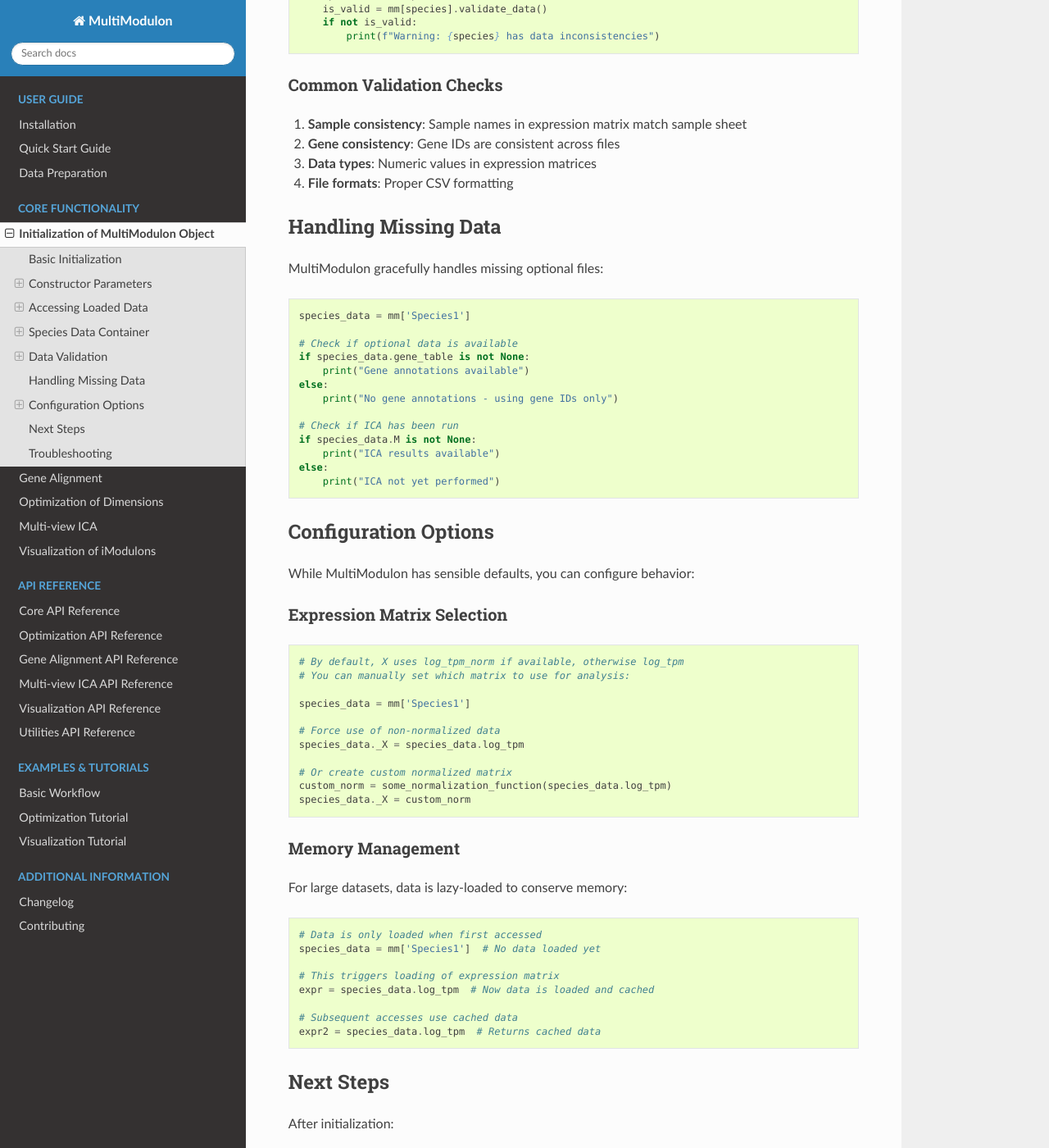
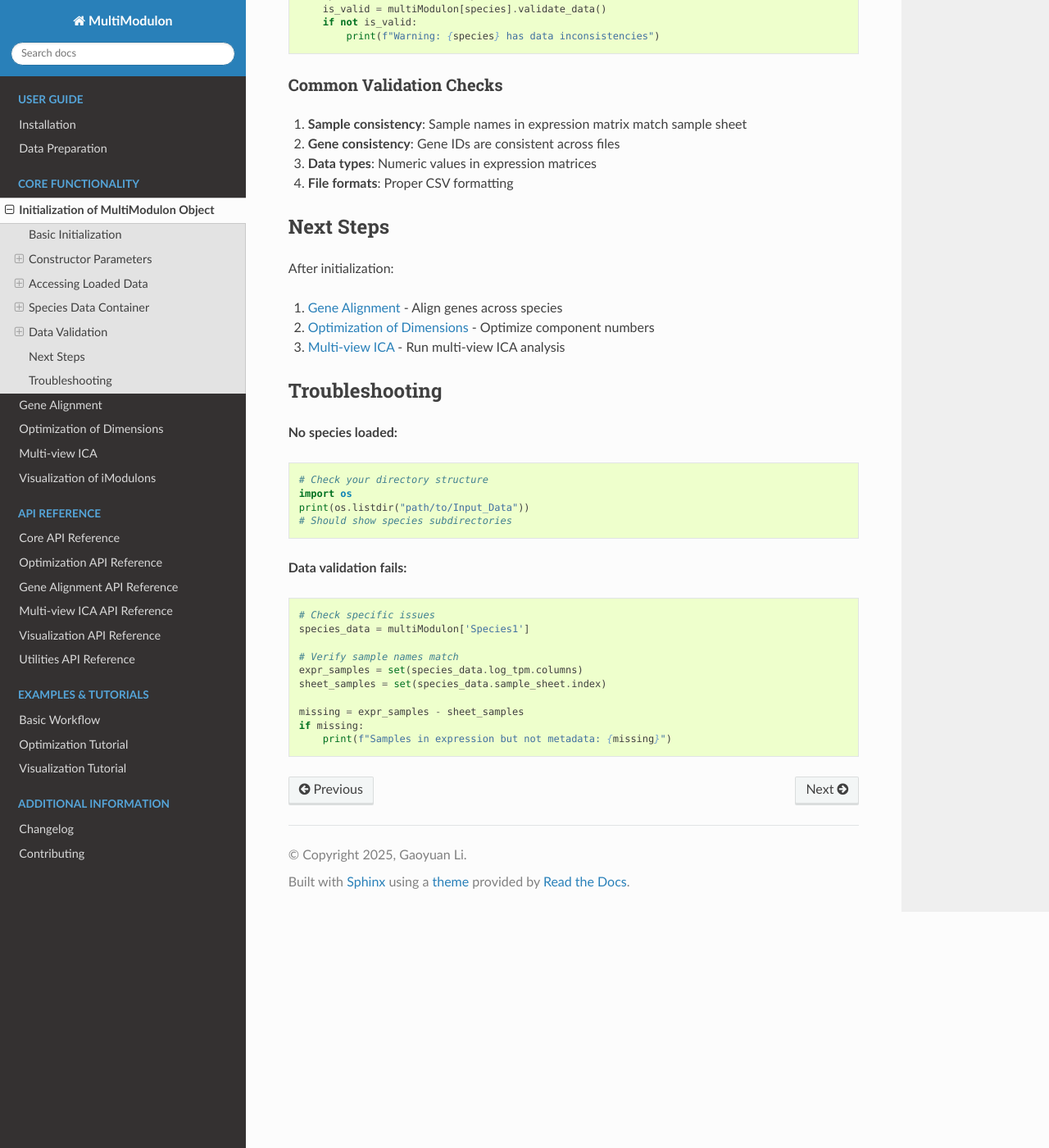
Before and after one commit to Gaoyuan-Li/multimodulon, a Sphinx documentation site: the page built from docs/initialization.rst, in a window 1280 px wide and 1400 px high, scrolled down 2630 px. Shown: the whole window at 82% size. Built offline with Sphinx 7.4.7 and the Read the Docs theme 3.1.0, drawn with Linux system fonts in a browser that asks for light colours; some of the changed text lies outside the part shown.

Commit message:
chore: Update documentation structure and content
- Removed the `sphinx_rtd_theme` import from `conf.py`.
- Revised the directory structure in `data_preparation.rst` to clarify data organization requirements.
- Updated sample sheet recommendations in `data_preparation.rst` to indicate optional columns.
- Enhanced gene alignment examples in `gene_alignment.rst` by changing references from `mm` to `multiModulon` and adjusting alignment thresholds.
- Deleted the `quickstart.rst` file to streamline documentation.

```diff
--- a/docs/conf.py
+++ b/docs/conf.py
@@ -5,7 +5,6 @@
 
 import os
 import sys
-import sphinx_rtd_theme
 
 sys.path.insert(0, os.path.abspath('../..'))
 
--- a/docs/initialization.rst
+++ b/docs/initialization.rst
@@ -13,7 +13,7 @@
    from multimodulon import MultiModulon
 
    # Initialize with path to your Input_Data directory
-   mm = MultiModulon("path/to/Input_Data")
+   multiModulon = MultiModulon("path/to/Input_Data")
 
 During initialization, MultiModulon will:
 
@@ -38,10 +38,10 @@
    .. code-block:: python
 
       # Absolute path
-      mm = MultiModulon("/home/user/project/Input_Data")
+      multiModulon = MultiModulon("/home/user/project/Input_Data")
 
       # Relative path
-      mm = MultiModulon("./Input_Data")
+      multiModulon = MultiModulon("./Input_Data")
 
 Accessing Loaded Data
 ---------------------
@@ -54,7 +54,7 @@
 .. code-block:: python
 
    # Print summary of all loaded data
-   mm.summary()
+   multiModulon.summary()
 
    # Output:
    # MultiModulon Summary:
@@ -69,7 +69,7 @@
 .. code-block:: python
 
    # Get list of loaded species
-   species_list = mm.species
+   species_list = multiModulon.species
    print(species_list)
    # ['Species1', 'Species2', 'Species3']
 
@@ -79,11 +79,11 @@
 .. code-block:: python
 
    # Access data for a specific species using dictionary syntax
-   species1_data = mm['Species1']
+   species1_data = multiModulon['Species1']
 
    # Or iterate through all species
-   for species_name in mm.species:
-       data = mm[species_name]
+   for species_name in multiModulon.species:
+       data = multiModulon[species_name]
        print(f"{species_name}: {data.log_tpm.shape}")
 
 Species Data Container
@@ -112,7 +112,7 @@
    .. code-block:: python
 
       # Access species data
-      species_data = mm['Species1']
+      species_data = multiModulon['Species1']
 
       # Access expression matrix
       expr_matrix = species_data.log_tpm
@@ -133,8 +133,8 @@
 .. code-block:: python
 
    # Validate data for all species
-   for species in mm.species:
-       is_valid = mm[species].validate_data()
+   for species in multiModulon.species:
+       is_valid = multiModulon[species].validate_data()
        if not is_valid:
            print(f"Warning: {species} has data inconsistencies")
 
@@ -145,65 +145,6 @@
 2. **Gene consistency**: Gene IDs are consistent across files
 3. **Data types**: Numeric values in expression matrices
 4. **File formats**: Proper CSV formatting
-
-Handling Missing Data
----------------------
-
-MultiModulon gracefully handles missing optional files:
-
-.. code-block:: python
-
-   species_data = mm['Species1']
-
-   # Check if optional data is available
-   if species_data.gene_table is not None:
-       print("Gene annotations available")
-   else:
-       print("No gene annotations - using gene IDs only")
-
-   # Check if ICA has been run
-   if species_data.M is not None:
-       print("ICA results available")
-   else:
-       print("ICA not yet performed")
-
-Configuration Options
----------------------
-
-While MultiModulon has sensible defaults, you can configure behavior:
-
-Expression Matrix Selection
-~~~~~~~~~~~~~~~~~~~~~~~~~~~
-
-.. code-block:: python
-
-   # By default, X uses log_tpm_norm if available, otherwise log_tpm
-   # You can manually set which matrix to use for analysis:
-
-   species_data = mm['Species1']
-
-   # Force use of non-normalized data
-   species_data._X = species_data.log_tpm
-
-   # Or create custom normalized matrix
-   custom_norm = some_normalization_function(species_data.log_tpm)
-   species_data._X = custom_norm
-
-Memory Management
-~~~~~~~~~~~~~~~~~
-
-For large datasets, data is lazy-loaded to conserve memory:
-
-.. code-block:: python
-
-   # Data is only loaded when first accessed
-   species_data = mm['Species1']  # No data loaded yet
-
-   # This triggers loading of expression matrix
-   expr = species_data.log_tpm  # Now data is loaded and cached
-
-   # Subsequent accesses use cached data
-   expr2 = species_data.log_tpm  # Returns cached data
 
 Next Steps
 ----------
@@ -231,7 +172,7 @@
 .. code-block:: python
 
    # Check specific issues
-   species_data = mm['Species1']
+   species_data = multiModulon['Species1']
 
    # Verify sample names match
    expr_samples = set(species_data.log_tpm.columns)
```
Also changed, not shown: docs/data_preparation.rst (+22 -78 lines), docs/gene_alignment.rst (+15 -98 lines), docs/index.rst (+4 -23 lines), docs/quickstart.rst (deleted, +0 -125 lines).
